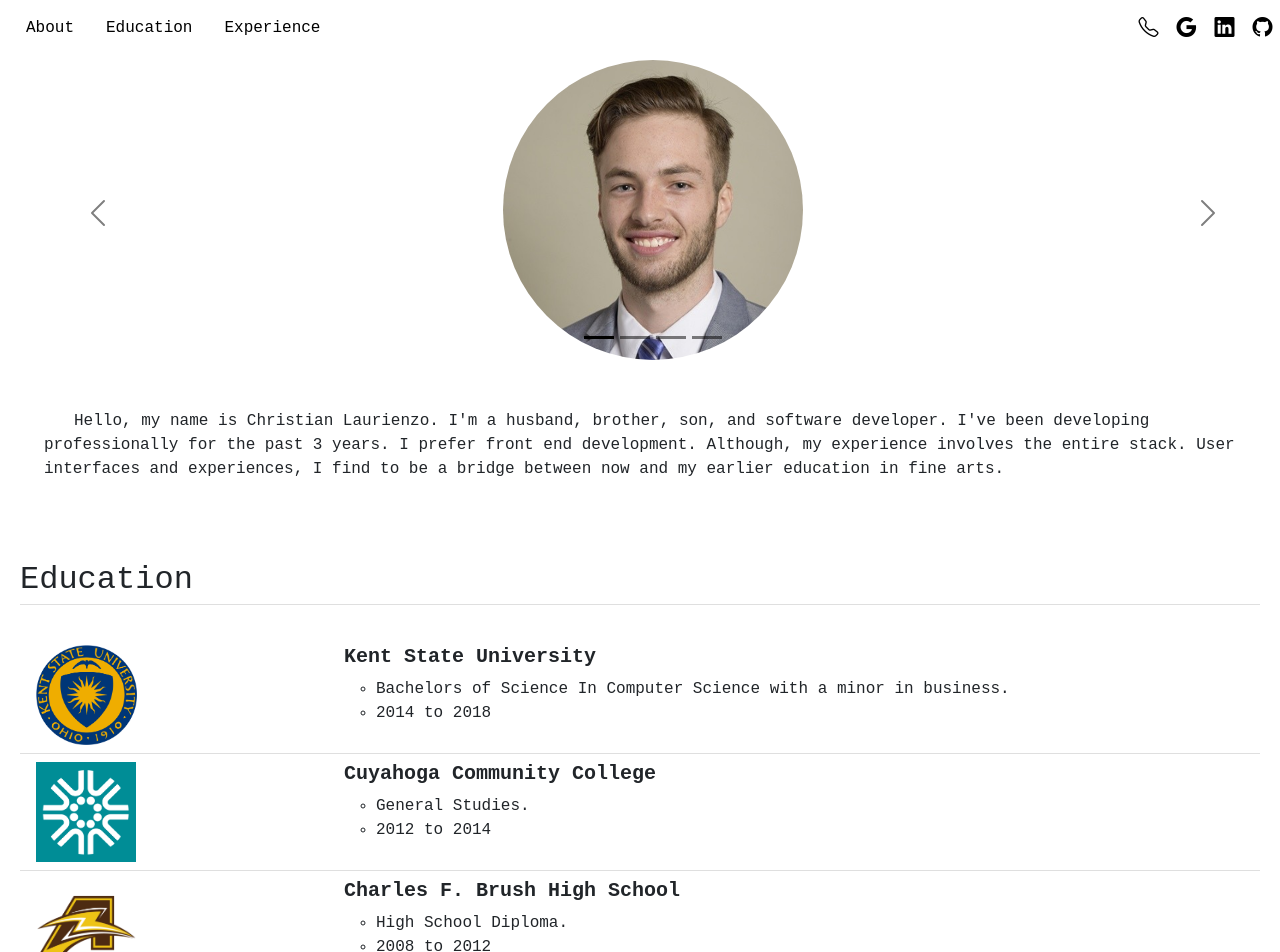
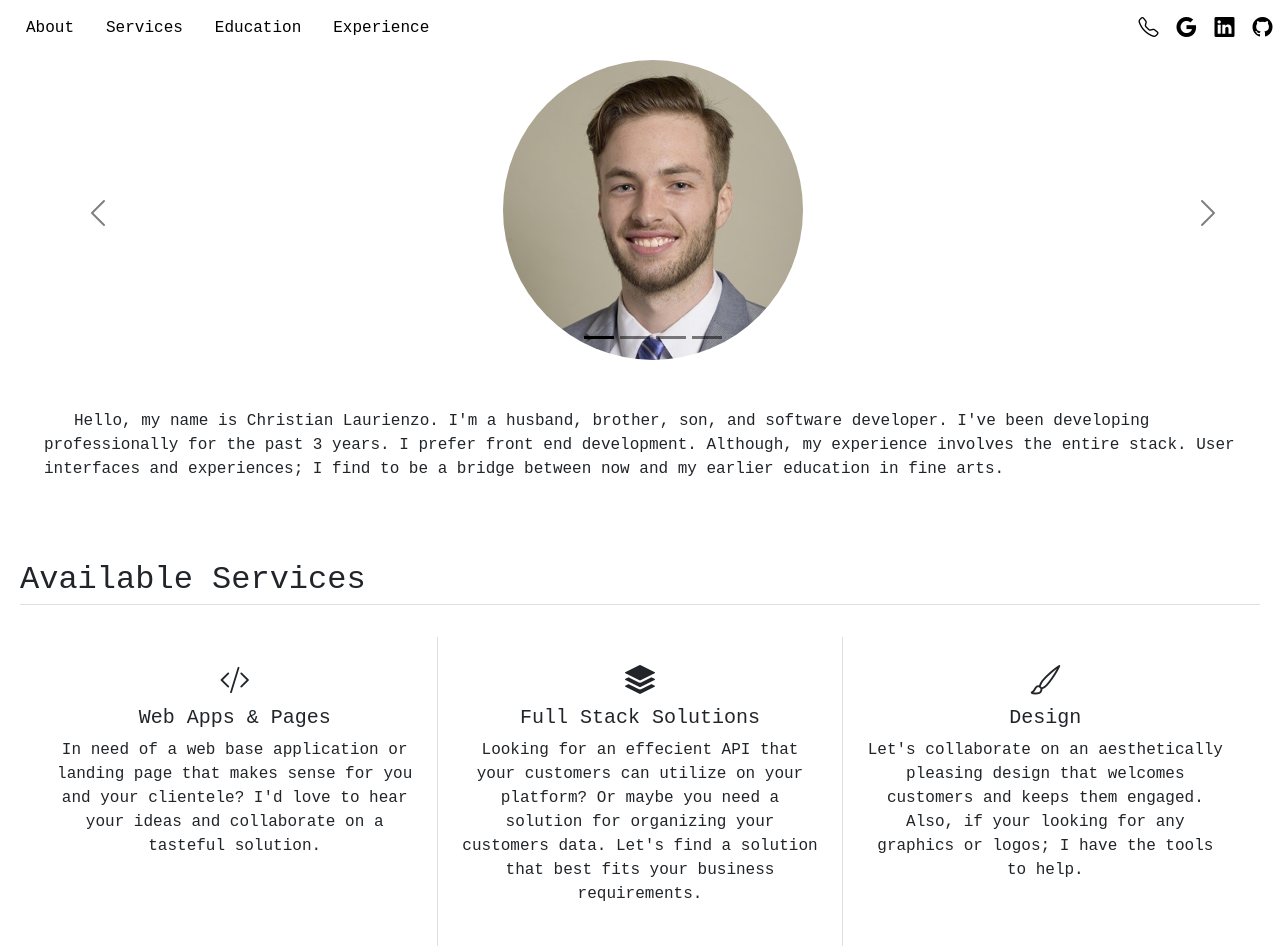
Before and after one commit to C-Laurienzo/christianlaurienzo.com, an Angular app in the folder christianlaurienzo/: page / in a window 1280 px wide. Shown: the top 952 px of the page. Built offline with nearby package versions, Linux system fonts and the light colour scheme.

Commit message:
services section

```diff
--- a/christianlaurienzo/src/app/app.module.ts
+++ b/christianlaurienzo/src/app/app.module.ts
@@ -8,7 +8,8 @@ import { AboutComponent } from './components/about/about.component';
 import { EducationComponent } from './components/education/education.component';
 import { ExperienceComponent } from './components/experience/experience.component';
 import { ContactMeComponent } from './components/contact-me/contact-me.component';
-import { GalleryComponent } from './components/gallery/gallery.component'
+import { GalleryComponent } from './components/gallery/gallery.component';
+import { ServicesComponent } from './components/services/services.component'
 
 @NgModule({
   declarations: [
@@ -18,7 +19,8 @@ import { GalleryComponent } from './components/gallery/gallery.component'
     EducationComponent,
     ExperienceComponent,
     ContactMeComponent,
-    GalleryComponent
+    GalleryComponent,
+    ServicesComponent
   ],
   imports: [
     BrowserModule,
--- a/christianlaurienzo/src/app/components/about/about.component.html
+++ b/christianlaurienzo/src/app/components/about/about.component.html
@@ -5,7 +5,7 @@
                 <span class="tab"></span>Hello, my name is Christian Laurienzo. I'm a husband, brother, son, and
                 software developer. I've been developing professionally for the past {{yearsDeveloping}} years.
                 I prefer front end development. Although, my experience involves the entire stack. User interfaces
-                and experiences, I find to be a bridge between now and my earlier education in fine arts.
+                and experiences; I find to be a bridge between now and my earlier education in fine arts.
             </p>
         </div>
     </div>
--- a/christianlaurienzo/src/app/components/about/about.component.scss
+++ b/christianlaurienzo/src/app/components/about/about.component.scss
@@ -4,10 +4,6 @@
     margin-top: 60px;
     padding:20px;
     font-size: large;
-
-    h2 {
-        border-bottom: 1px solid $global-grey;
-    }
 
     .tab {
         margin-left: 30px;
--- a/christianlaurienzo/src/app/components/education/education.component.scss
+++ b/christianlaurienzo/src/app/components/education/education.component.scss
@@ -3,11 +3,6 @@
 .education {
     padding: 20px;
 
-    h2 {
-        border-bottom: 1px solid $global-grey;
-        padding-bottom: 5px;
-    }
-
     .logo{
         height: 100px;
     }
--- a/christianlaurienzo/src/app/components/experience/experience.component.scss
+++ b/christianlaurienzo/src/app/components/experience/experience.component.scss
@@ -2,11 +2,6 @@
 
 .experience {
     padding: 20px;
-
-    h2 {
-        border-bottom: 1px solid $global-grey;
-        padding-bottom: 5px;
-    }
 
     h6 {
         border-bottom: 1px solid $global-grey;
--- a/christianlaurienzo/src/app/components/home/home.component.html
+++ b/christianlaurienzo/src/app/components/home/home.component.html
@@ -4,6 +4,9 @@
             <ul class="nav nav-pills">
                 <li class="nav-item">
                     <a class="nav-link" href="#about">About</a>
+                </li>
+                <li>
+                    <a class="nav-link" href="#services">Services</a>
                 </li>
                 <li class="nav-item">
                     <a class="nav-link" href="#education">Education</a>
@@ -32,6 +35,9 @@
                 <photo-gallery></photo-gallery>
                 <about></about>
             </div>
+            <div id="services">
+                <services></services>
+            </div>
             <div id="education">
                 <education></education>
             </div>
--- /dev/null
+++ b/christianlaurienzo/src/app/components/services/services.component.html
@@ -0,0 +1,32 @@
+<div class="services">
+    <h2>Available Services</h2>
+    <div class="row p-4">
+        <div class="col-md-4 text-center p-4">
+            <i class="bi bi-code-slash p-3"></i>
+            <h5>Web Apps & Pages</h5>
+            <p>
+                In need of a web base application or landing page that makes sense for you
+                and your clientele? I'd love to hear your ideas and collaborate on a tasteful
+                solution.
+            </p>
+        </div>
+        <div class="col-md-4 text-center p-4 borders">
+            <i class="bi bi-stack p-3"></i>
+            <h5>Full Stack Solutions</h5>
+            <p>
+                Looking for an effecient API that your customers can utilize on your platform?
+                Or maybe you need a solution for organizing your customers data. Let's find a solution
+                that best fits your business requirements.
+            </p>
+        </div>
+        <div class="col-md-4 text-center p-4">
+            <i class="bi bi-brush p-3"></i>
+            <h5>Design</h5>
+            <p>
+                Let's collaborate on an aesthetically pleasing design that welcomes customers and
+                keeps them engaged. Also, if your looking for any graphics or logos; I have the
+                tools to help.
+            </p>
+        </div>
+    </div>
+</div>
--- /dev/null
+++ b/christianlaurienzo/src/app/components/services/services.component.scss
@@ -0,0 +1,14 @@
+@import "../../../assets/styles/variables.scss";
+
+.services {
+    padding: 20px;
+
+    i {
+        font-size: 30px;
+    }
+
+    .borders {
+        border-left: 1px solid $global-grey;
+        border-right: 1px solid $global-grey;
+    }
+}
--- /dev/null
+++ b/christianlaurienzo/src/app/components/services/services.component.ts
@@ -0,0 +1,15 @@
+import { Component, OnInit } from '@angular/core';
+
+@Component({
+  selector: 'services',
+  templateUrl: './services.component.html',
+  styleUrls: ['./services.component.scss']
+})
+export class ServicesComponent implements OnInit {
+
+  constructor() { }
+
+  ngOnInit(): void {
+  }
+
+}
--- a/christianlaurienzo/src/assets/styles/variables.scss
+++ b/christianlaurienzo/src/assets/styles/variables.scss
@@ -1,2 +1,2 @@
 $global-grey: #dfdfdf !default;
-$transparent: #ffffff69 !default;
+$transparent: #ffffffde !default;
--- a/christianlaurienzo/src/styles.scss
+++ b/christianlaurienzo/src/styles.scss
@@ -1,6 +1,12 @@
 @import "~bootstrap-icons/font/bootstrap-icons.css";
+@import "./assets/styles/variables.scss";
 
 body{
     position: relative;
     font-family: monospace;
 }
+
+h2 {
+    border-bottom: 1px solid $global-grey;
+    padding-bottom: 5px;
+}
```
Also changed, not shown: 2 other files (tests, documents, lock files or other folders).
